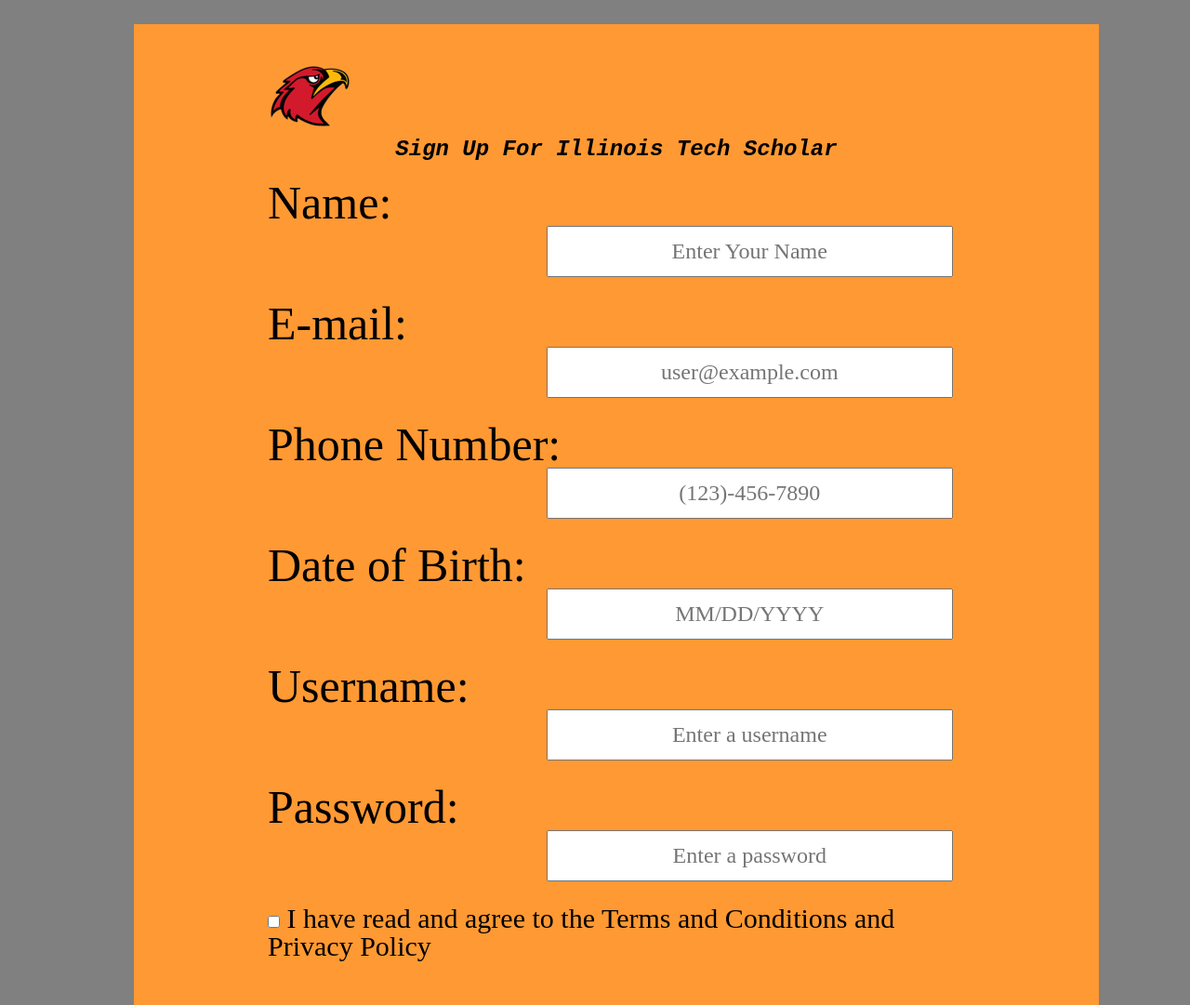
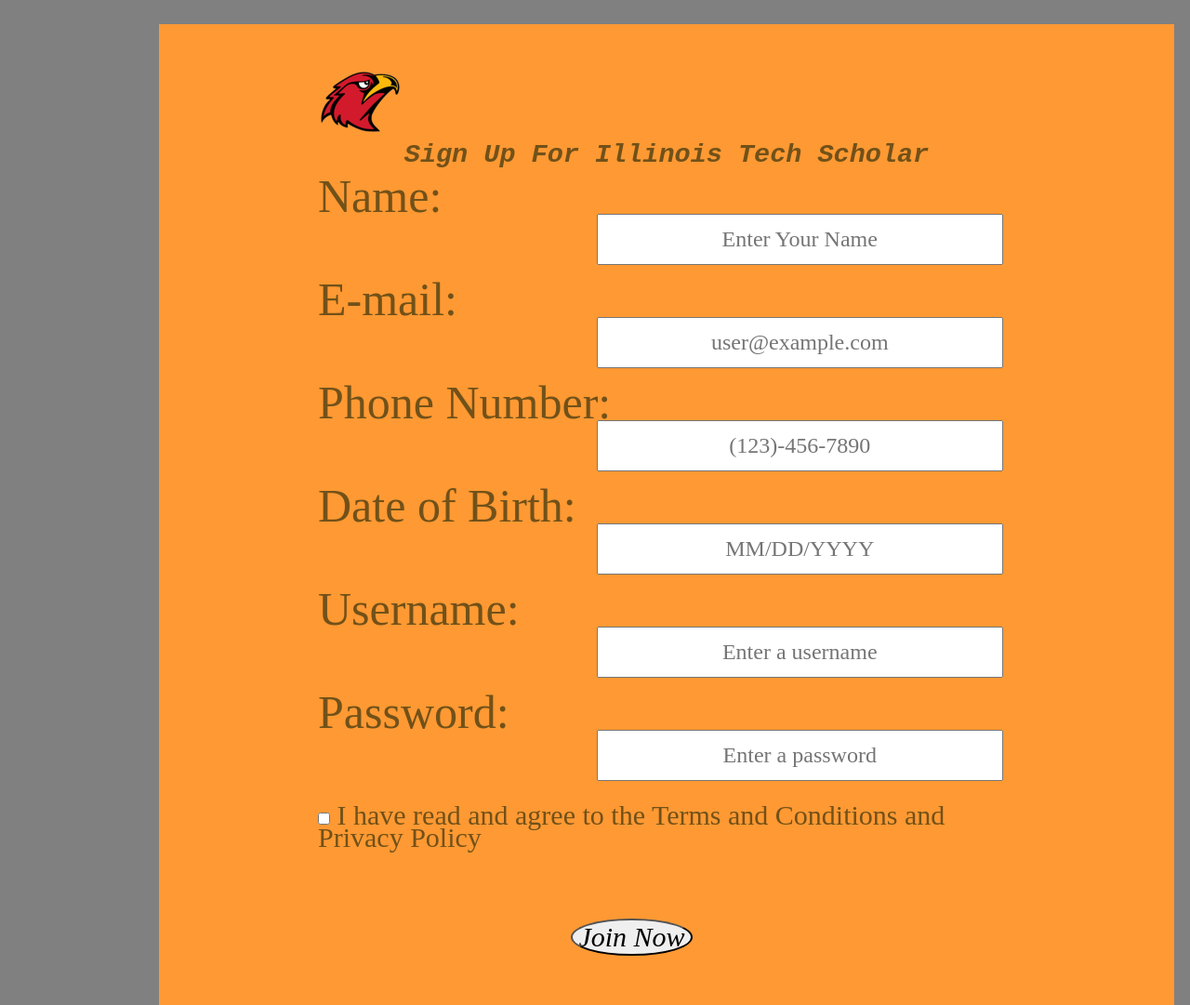
Before and after one commit to stwins60/Project-1, a plain HTML site: page index.html in a window 1280 px wide. Shown: the top 1081 px of the page at 93% size. Drawn offline with Linux system fonts and the light colour scheme.

Commit message:
Update screen.css

```diff
--- a/css/screen.css
+++ b/css/screen.css
@@ -50,6 +50,19 @@
 
 /* Forms
 ========================================================================== */
+/*
+  Using 19px/1.333 modular scale
+  http://www.modularscale.com/?19&px&1.333&web&text
+*/
+html {
+  font-family: TimesNewRoman, "Times New Roman", Times, Baskerville, Georgia, serif;
+  background-color: #3e717f;
+  color: #715119;
+}
+body {
+  font-size: 1.1875em;         /* ~ 19px base font size */
+  line-height: 1.2631578947em; /* ~ 24px base line height */
+}
 
 /**
 * 1. Change the font styles in all browsers.
```
